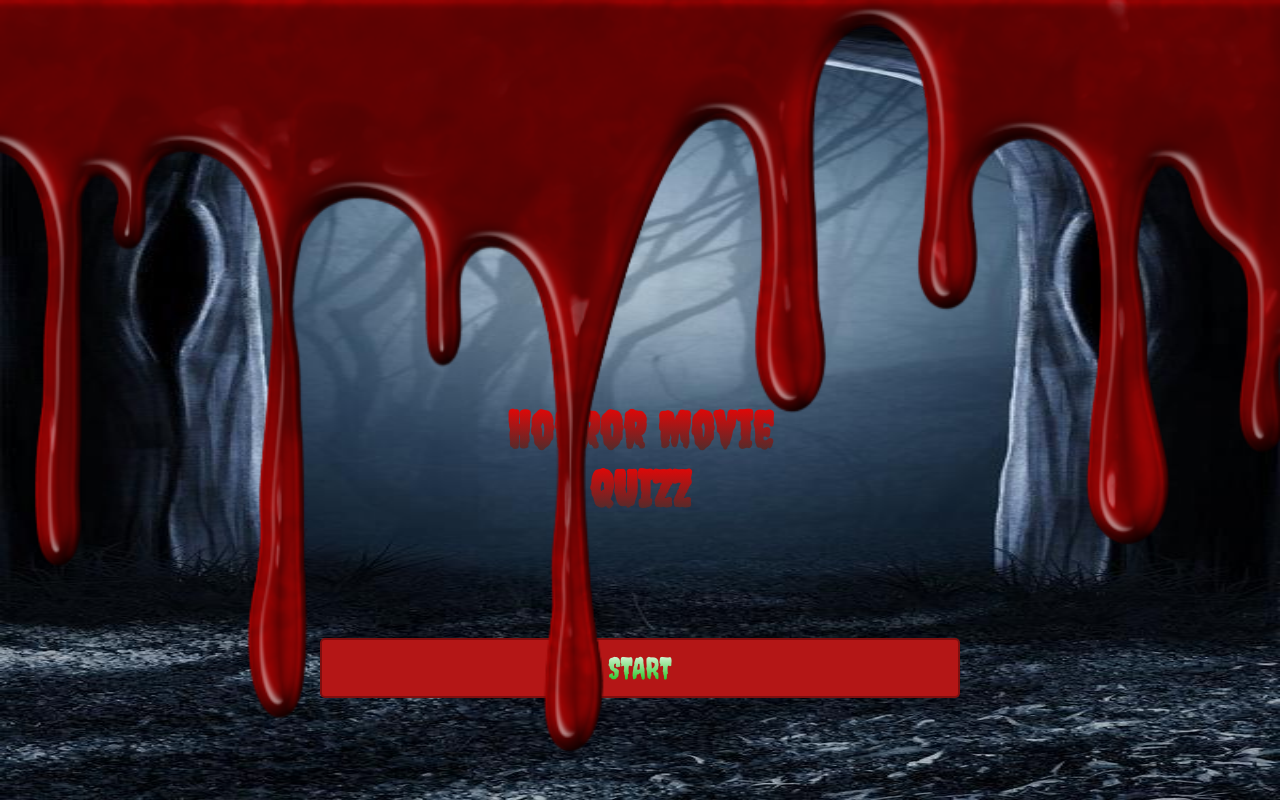
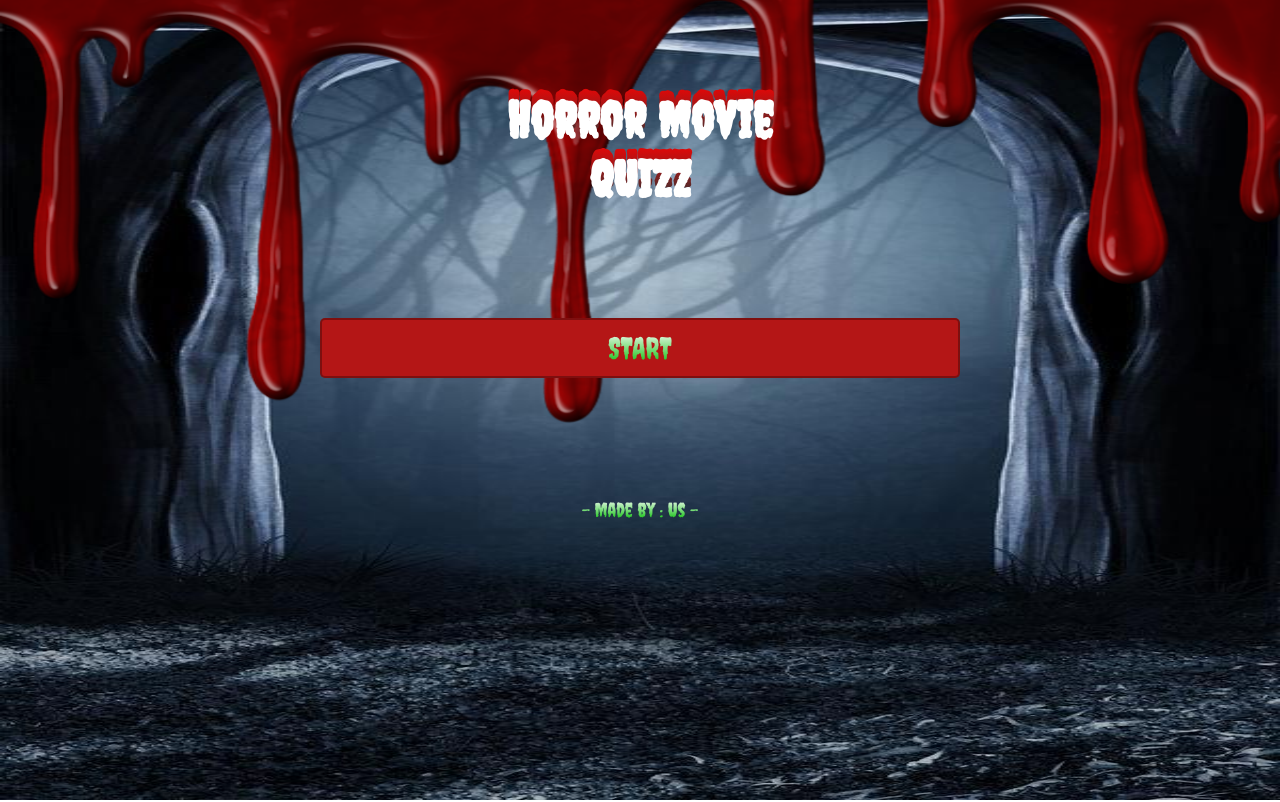
Before and after one commit to GautierMille/hackloween-quizz-movie, a React (Create React App) app in the folder hackloween/: page / in a window 1280 px wide. Shown: the top 802 px of the page. Built offline with nearby package versions, Linux system fonts and the light colour scheme.

Commit message:
add css animation on blood

```diff
--- a/hackloween/src/components/GetMovie.jsx
+++ b/hackloween/src/components/GetMovie.jsx
@@ -16,7 +16,8 @@ class GetMovie extends React.Component {
     this.state = {
       movies: sampleMovie,
       answers: [sampleMovie, sampleMovie, sampleMovie, sampleMovie],
-      goodAnswer: 0
+      goodAnswer: 0,
+      questionNumber: 0
     };
   }
   componentDidMount() {
@@ -61,6 +62,7 @@ class GetMovie extends React.Component {
   goodAnswer() {
     let response = Math.floor(Math.random() * 3);
     this.setState({ goodAnswer: response });
+    this.setState({ questionNumber: this.state.questionNumber + 1 });
   }
 
   render() {
--- a/hackloween/src/components/style/HomePage.scss
+++ b/hackloween/src/components/style/HomePage.scss
@@ -4,9 +4,12 @@
   text-align: center;
   background-image: url(/bgHackatonMobile.jpg);
   background-size: 100vw 100vh;
+  z-index: 99;
 
   .title {
     padding-top: 10vh;
+    z-index: 99;
+    position: relative;
   }
 
   h1 {
@@ -15,6 +18,9 @@
     background: linear-gradient(red, #333);
     background-clip: text;
     -webkit-text-fill-color: transparent;
+    position: relative;
+    z-index: 99;
+    text-shadow: 0px 10px 0px white;
   }
   button {
     width: 50%;
@@ -24,6 +30,8 @@
     border-radius: 5px;
     padding: 10px;
     border: 2px solid rgba(0, 0, 0, 0.3);
+    position: relative;
+    z-index: 99;
   }
 
   p {
@@ -38,14 +46,28 @@
     background: linear-gradient(white, rgb(1, 190, 1));
     background-clip: text;
     -webkit-text-fill-color: transparent;
-    margin-top: 25vh;
   }
 
   .blood {
-    height: 40%;
+    height: 0%;
+    width: 100%;
+    position: absolute;
+    top: -50vh;
+    animation-name: bloodquicoule;
+    animation-duration: 10s;
+    animation-fill-mode: forwards;
   }
   .bloodimg {
     width: 100%;
-    position: relative;
+    position: absolute;
+    top: 0;
   }
 }
+@keyframes bloodquicoule {
+  from {
+    top: -50vh;
+  }
+  to {
+    top: 0vh;
+  }
+}
```
Also changed, not shown: hackloween/public/blood.png.
